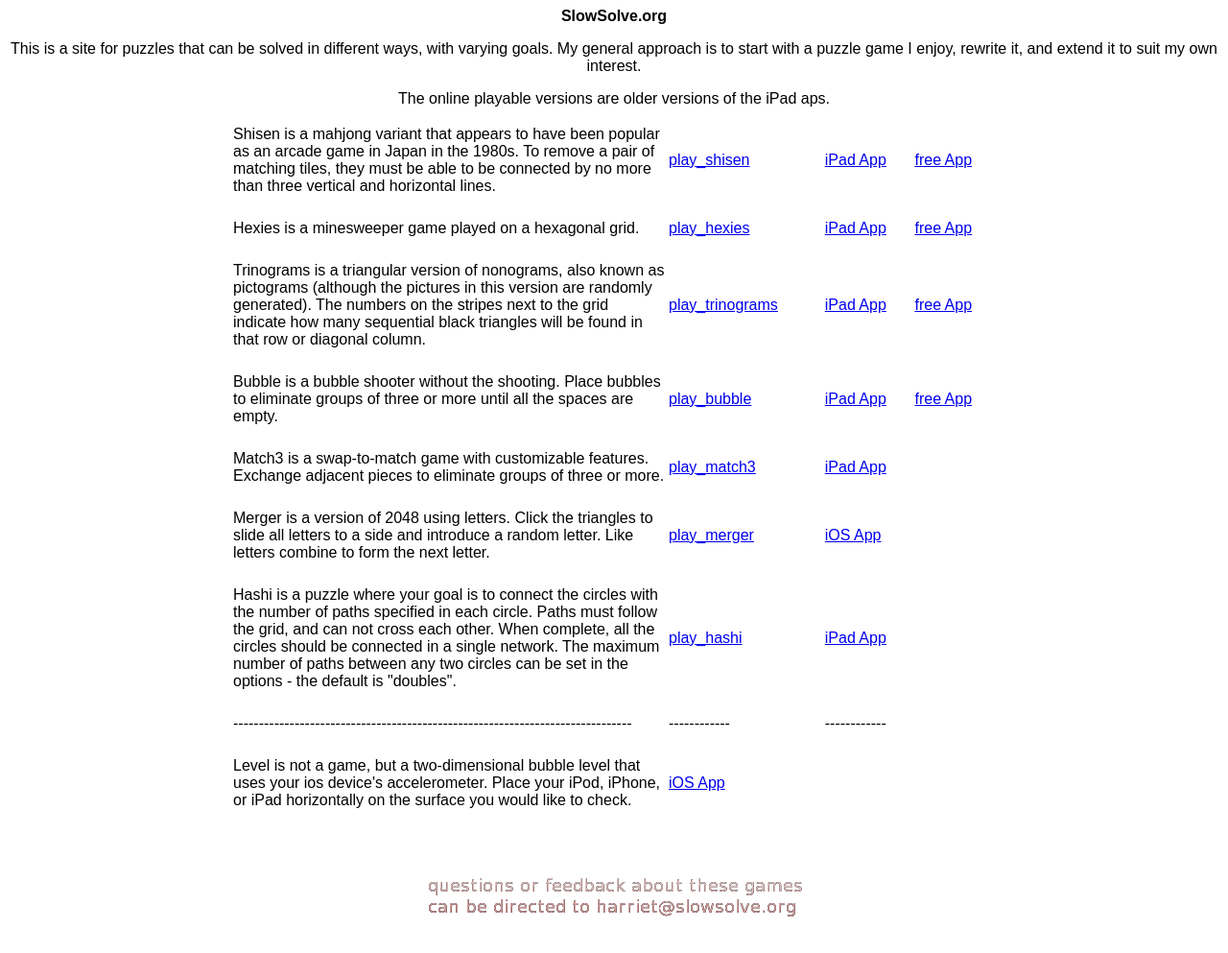
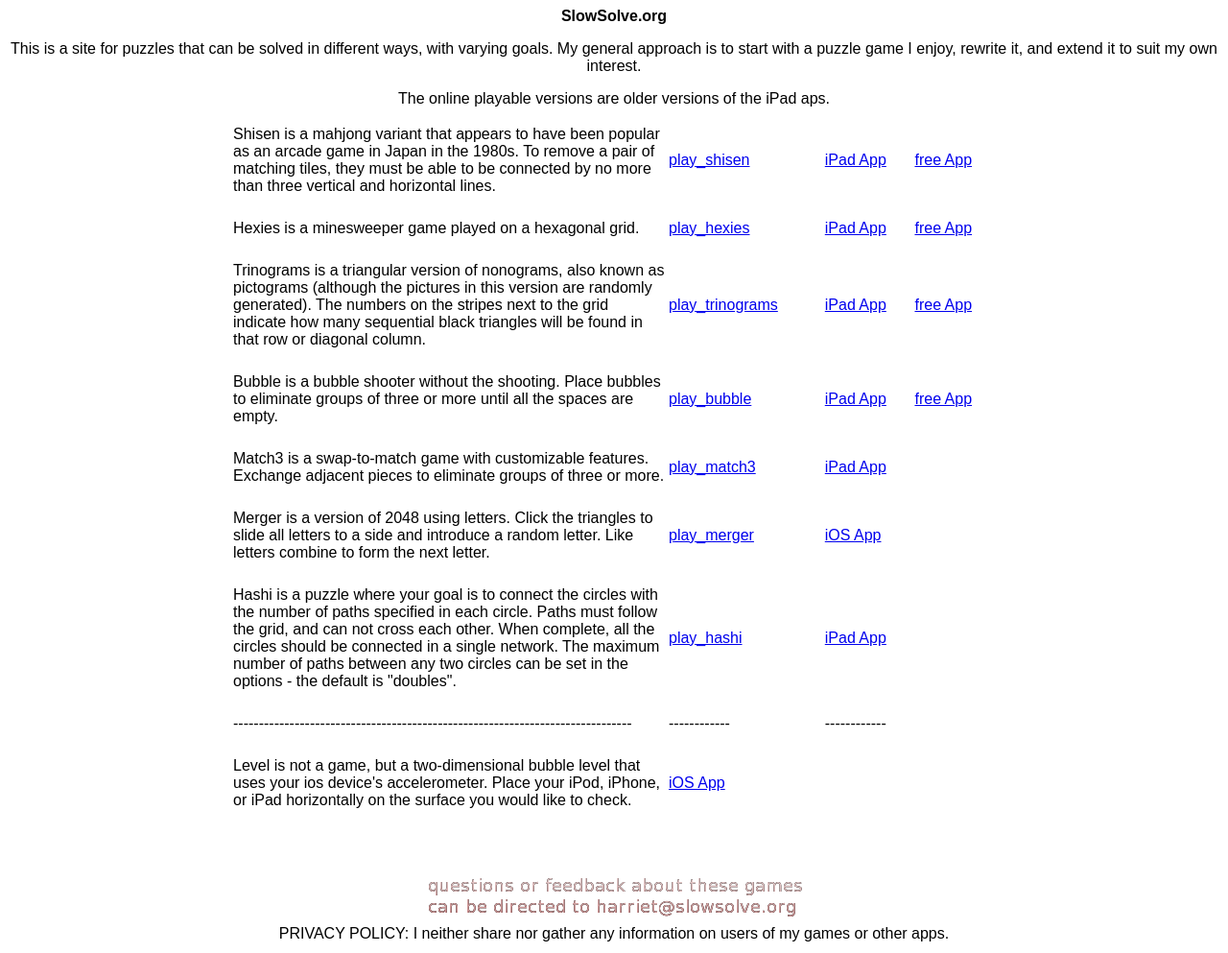
Before and after one commit to harriet-lurie/slowsolve, a website: page www/index.html in a window 1280 px wide. Shown: the whole page at 96% size. Before the commit the page ends 969 px from the top, so only its background shows below. Drawn offline with Linux system fonts and the light colour scheme.

Commit message:
Update index.html

```diff
--- a/www/index.html
+++ b/www/index.html
@@ -111,6 +111,9 @@ Hashi is a puzzle where your goal is to connect the circles with the number of p
 <tr><td style = "visibility: hidden">x</td></tr>
 </table>
 <img name="img1" src="directed.png" border="0"></img>
+<table><tr><td>
+PRIVACY POLICY: I neither share nor gather any information on users of my games or other apps.
+</td></tr></table>
 </div>
 </body>
 </html>
```
